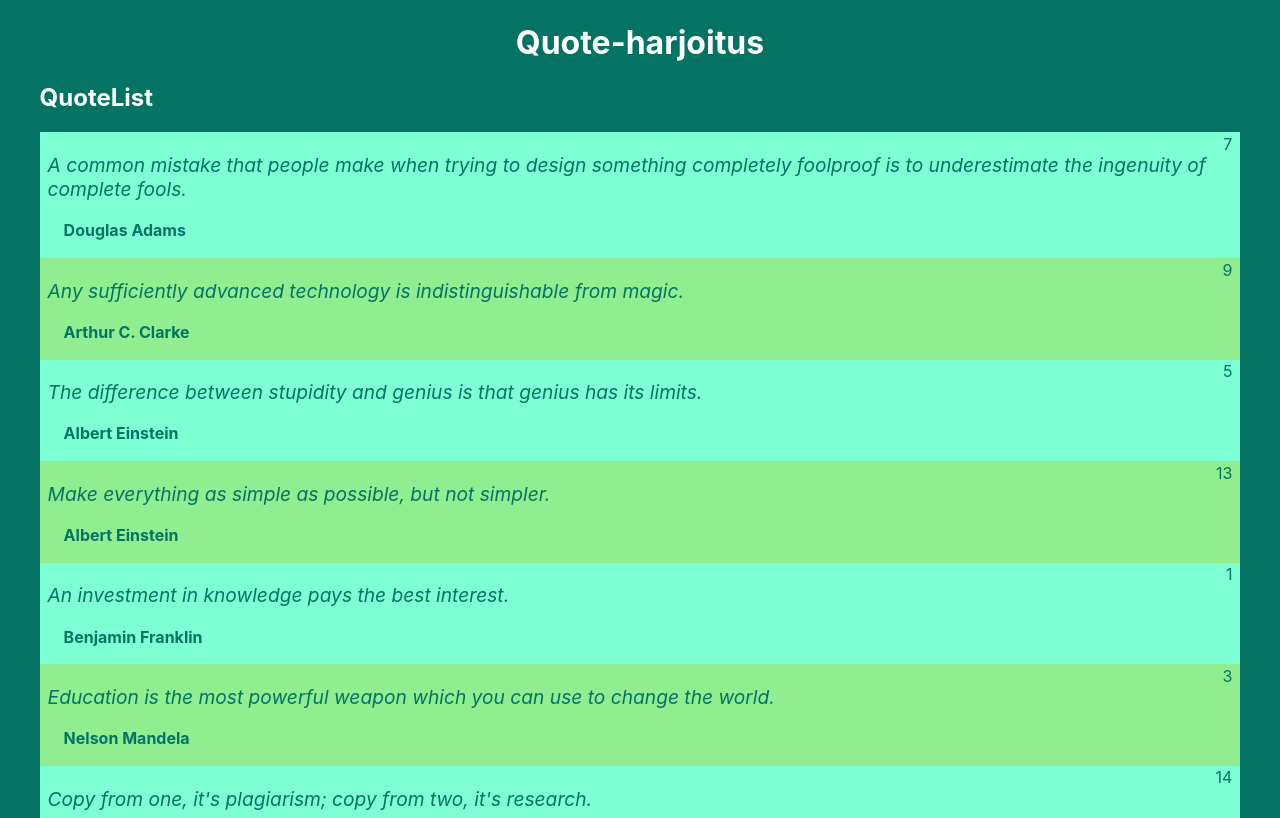
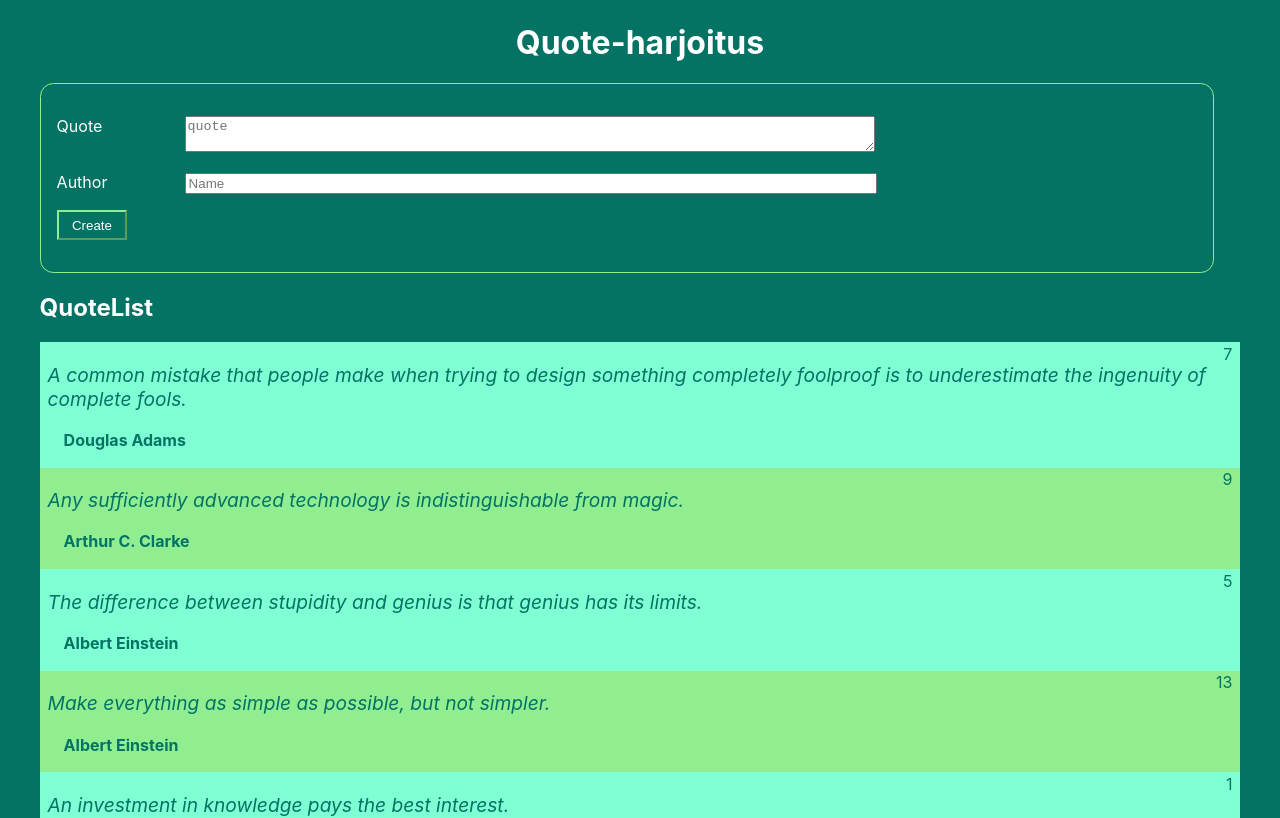
Before and after one commit to sovelto-tommi/jsf19-sanontaharj, a React (Create React App) app: page / in a window 1280 px wide. Shown: the top 818 px of the page. Built offline with nearby package versions, Linux system fonts and the light colour scheme.

Commit message:
Lisätty QuoteForm

```diff
--- a/src/App.css
+++ b/src/App.css
@@ -11,7 +11,7 @@ body {
   text-align: center;
 }
 
-.QuoteList {
+.AppComponent {
   width: 95%;
   margin: 1em auto;
 }
@@ -46,3 +46,27 @@ body {
   font-weight: bold;
   margin-left: 1em;
 }
+
+.QuoteForm form {
+  border: 1pt solid lightgreen;
+  border-radius: 10pt;
+  padding: 1em;
+  width: 95%;
+}
+
+.QuoteForm label {
+  display: inline-block;
+  vertical-align: top;
+  width: 8em;
+}
+
+.QuoteForm input[type=submit] {
+  background-color: rgb(4, 115, 100);
+  color: white;
+  border-color: lightgreen;
+  padding: 0.4em 1em;
+}
+
+.inputrow input, textarea {
+  width: 60%;
+}
--- a/src/components/QuoteBox.jsx
+++ b/src/components/QuoteBox.jsx
@@ -1,11 +1,19 @@
 import React, { Component } from 'react'
 import QuoteList from './QuoteList'
+import QuoteForm from './QuoteForm';
 
 export default class QuoteBox extends Component {
+    state = {quotes: quotearray, nextid: 100}
+    addQuote = quote => {
+        quote.id = this.state.nextid;
+        this.state.quotes.push(quote);
+        this.setState({nextid: this.state.nextid+1});
+    }
     render() {
         return (
             <div>
-                <QuoteList quotes={quotearray}/>
+                <QuoteForm addCallback={this.addQuote}/>
+                <QuoteList quotes={this.state.quotes}/>
             </div>
         )
     }
--- /dev/null
+++ b/src/components/QuoteForm.jsx
@@ -0,0 +1,53 @@
+import React, { Component } from 'react'
+
+export default class QuoteForm extends Component {
+    state = {quotetext: '', author: ''}
+    handleQuoteChange = (e) => {
+        this.setState({quotetext: e.target.value})
+    }
+    handleNameChange = (e) => {
+        this.setState({author: e.target.value})
+    }
+    handleCreateClick = e => {
+        e.preventDefault();
+        this.props.addCallback(this.state);
+        this.setState({quotetext: '', author: ''});
+    }
+  render () {
+    return (
+      <div className="QuoteForm AppComponent">
+        <form>
+          <p className="inputrow">
+            <label htmlFor='form_quotetext'>Quote</label>
+            <textarea
+              type='text'
+              placeholder='quote'
+              id='form_quotetext'
+              value={this.state.quotetext}
+              onChange={this.handleQuoteChange}
+              required='required'
+            />
+          </p>
+          <p className="inputrow">
+            <label htmlFor='form_author'>Author</label>
+            <input
+              type='text'
+              placeholder='Name'
+              id='form_author'
+              autocomplete='off'
+              value={this.state.author}
+              onChange={this.handleNameChange}
+            />
+          </p>
+          <p>
+            <input
+              type='submit'
+              value='Create'
+              onClick={this.handleCreateClick}
+            />
+          </p>
+        </form>
+      </div>
+    )
+  }
+}
--- a/src/components/QuoteList.jsx
+++ b/src/components/QuoteList.jsx
@@ -15,7 +15,7 @@ export default class QuoteList extends Component {
             return <Quote quote={quote} key={quote.id}/>
         })
         return (
-            <div className="QuoteList">
+            <div className="QuoteList AppComponent">
                 <h2>QuoteList</h2>
                 {quoteitems}
             </div>
```
